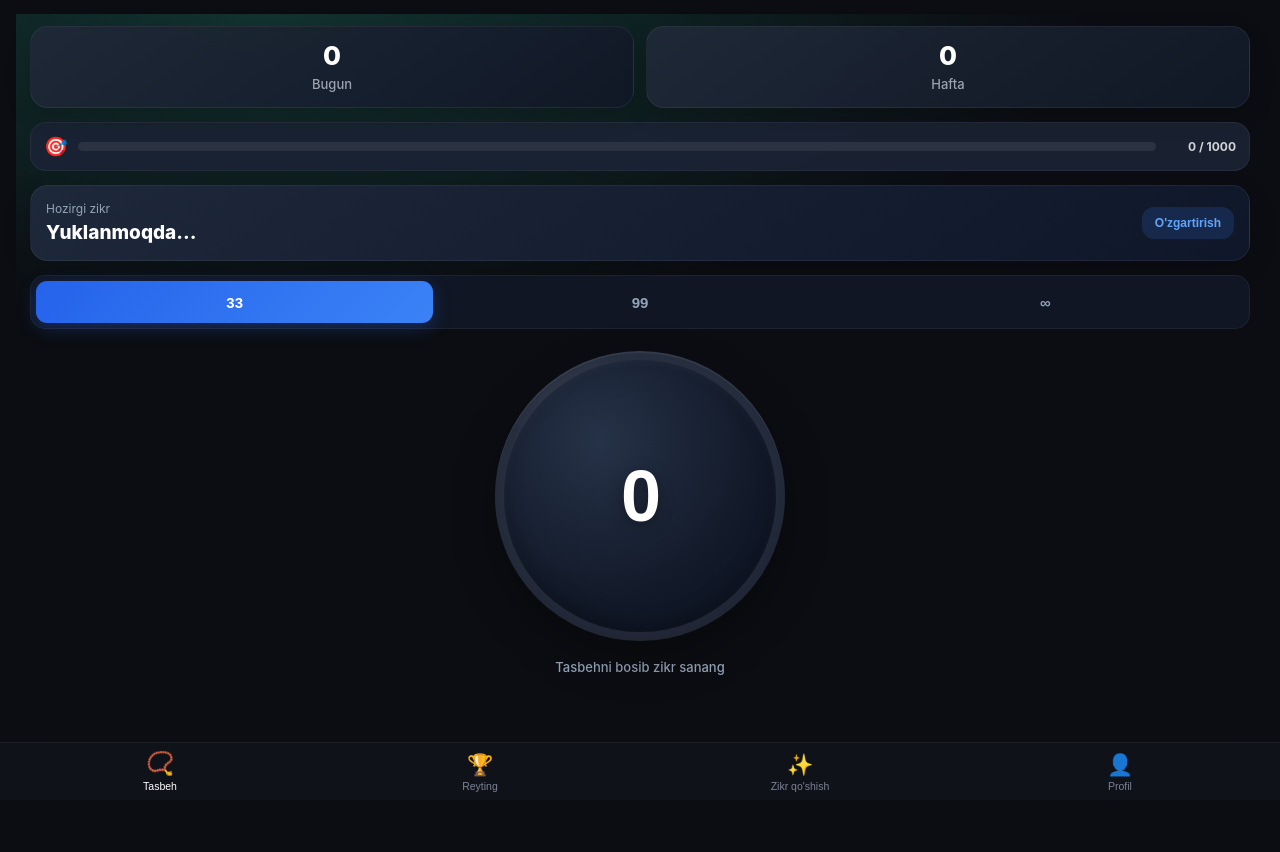
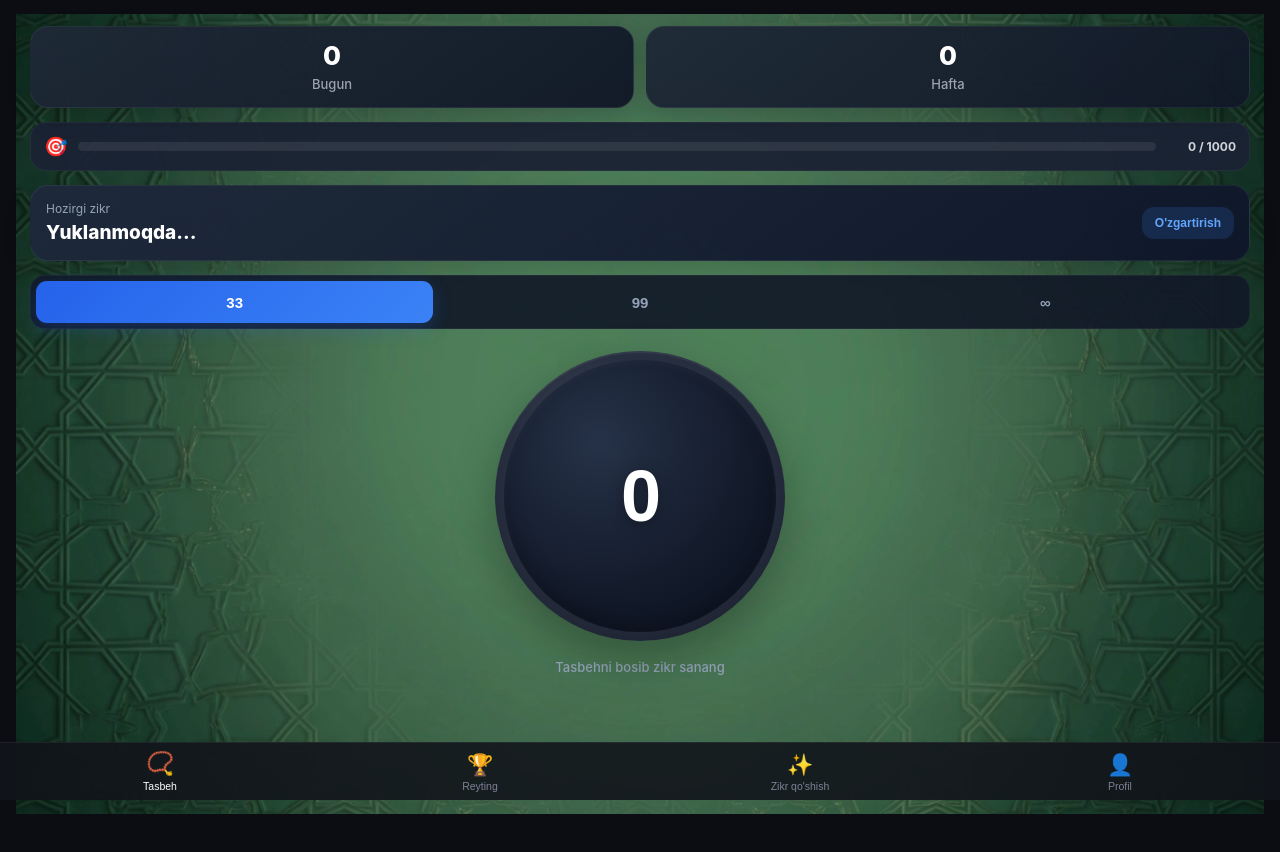
Before and after one commit to Kvnvo17/Zikir-tasbeh, a plain HTML site: page web/index.html in a window 1280 px wide. Before the commit the page ends 800 px from the top, so only its background shows below. Drawn offline with Linux system fonts and the light colour scheme; no server answers.

Commit message:
Add tasbeh theme styles to themes.css
Added styles for tasbeh theme with background image.

```diff
--- a/web/css/themes.css
+++ b/web/css/themes.css
@@ -38,3 +38,12 @@
 .btn.accent-tasbeh-bg { background: linear-gradient(135deg, #29c9a0, #1f8f80); }
 .btn.accent-rating-bg { background: linear-gradient(135deg, #9a6bff, #6a3fd8); }
 .btn.accent-zikr-bg { background: linear-gradient(135deg, #4f8dff, #3358d8); }
+
+.theme-tasbeh {
+    background-image: url("../tasbeh-bg.png");
+    background-size: cover;
+    background-position: center;
+    background-repeat: no-repeat;
+    background-attachment: fixed;
+    min-height: 100vh;
+}
```
